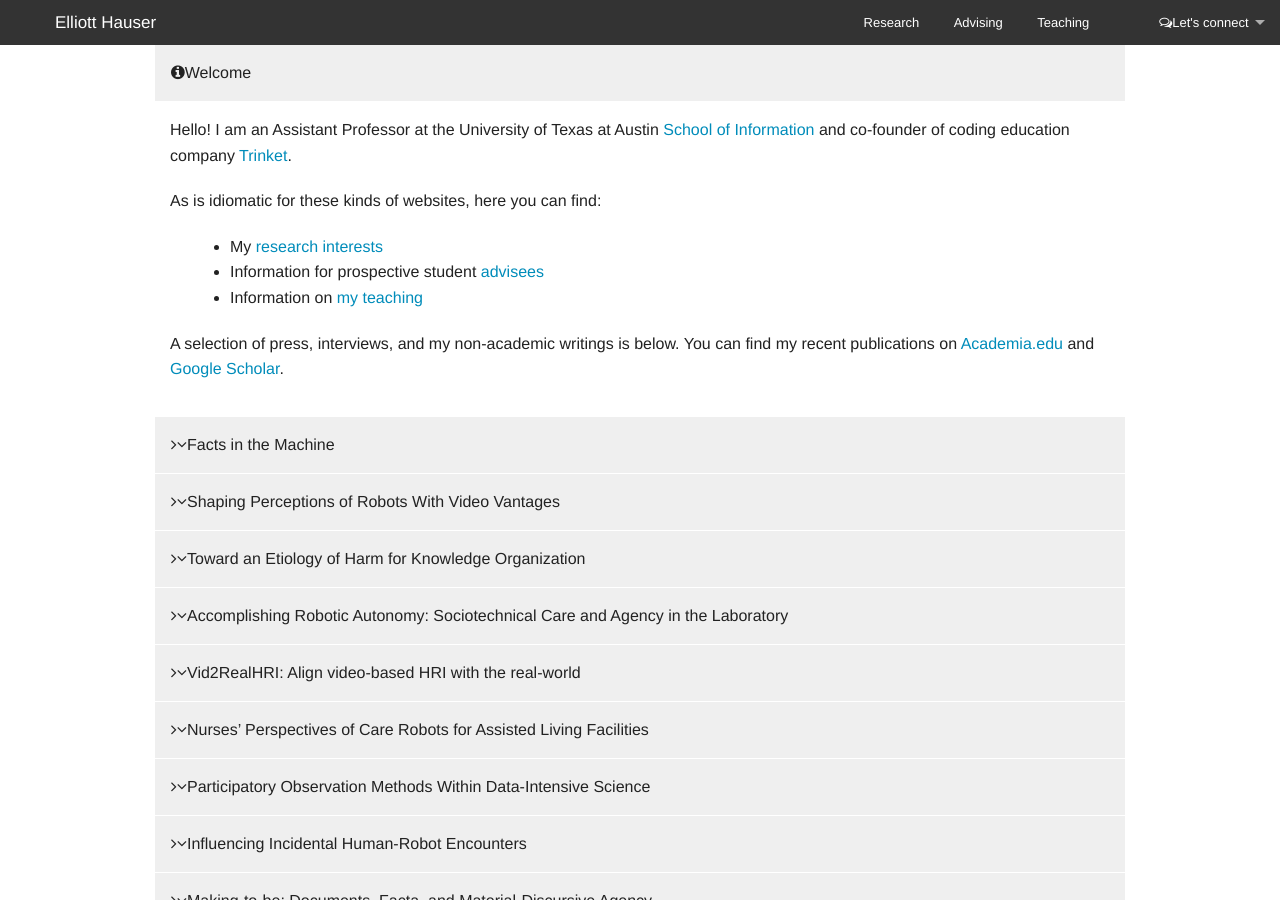
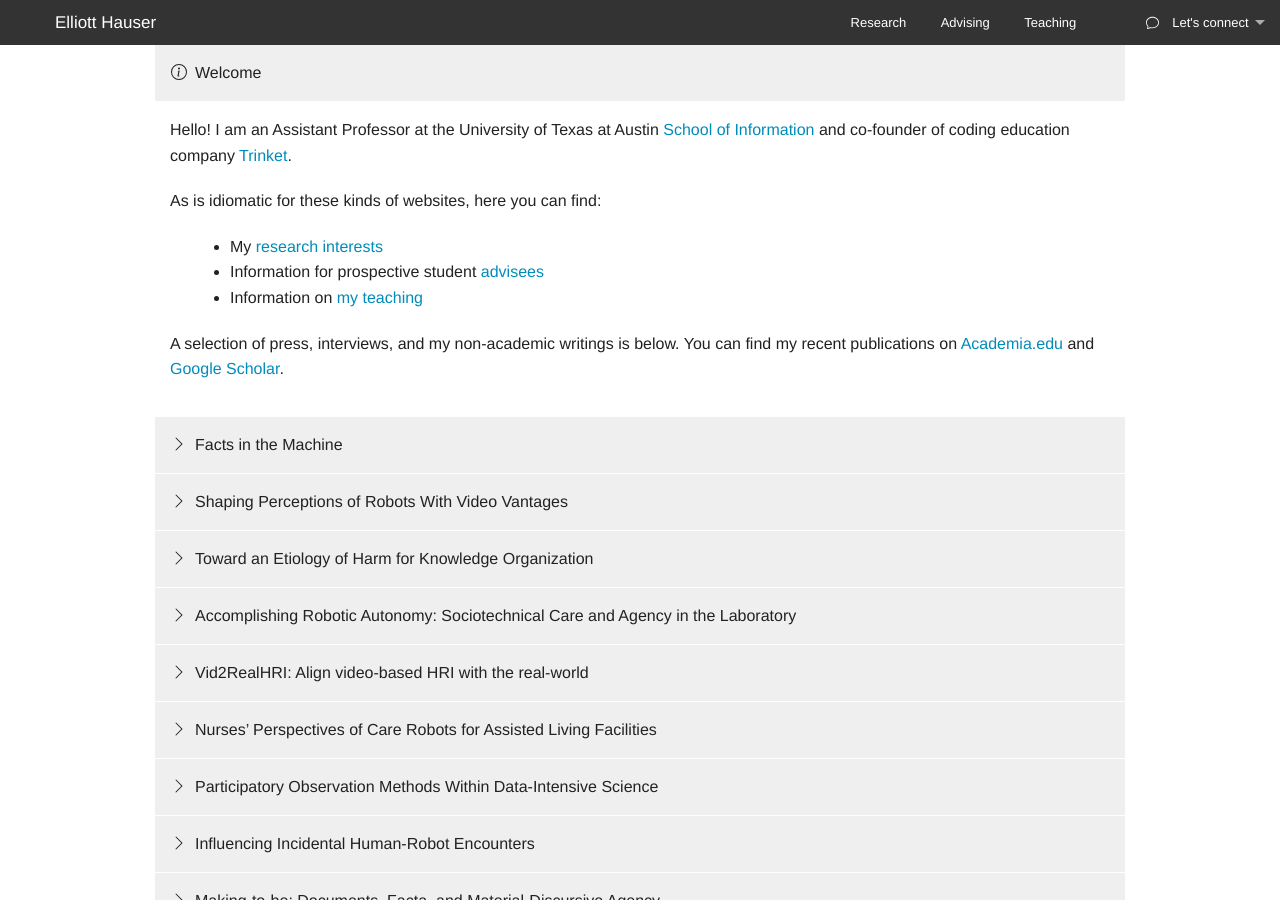
Before and after one commit to eah13/eah13.github.io, a Jekyll site: the page built from index.html, in a window 1280 px wide and 900 px high. Built offline with Jekyll 4.4.1, drawn with Linux system fonts in a browser that asks for light colours; nearby versions of some CDN libraries.

Commit message:
feat: replace Font Awesome icons with inline SVG includes
Co-Authored-By: Claude Sonnet 4.6 <noreply@anthropic.com>

```diff
--- /dev/null
+++ b/_includes/icon.html
@@ -0,0 +1,11 @@
+{% assign cls = "icon" %}{% if include.class %}{% assign cls = cls | append: " " | append: include.class %}{% endif %}
+{%- case include.name -%}
+{%- when "info-circle" %}<svg class="{{ cls }}" viewBox="0 0 16 16" aria-hidden="true"><path d="M8 15A7 7 0 1 1 8 1a7 7 0 0 1 0 14zm0 1A8 8 0 1 0 8 0a8 8 0 0 0 0 16z"/><path d="m8.93 6.588-2.29.287-.082.38.45.083c.294.07.352.176.288.469l-.738 3.468c-.194.897.105 1.319.808 1.319.545 0 .974-.252 1.222-.598l.088-.416c-.193.176-.477.246-.665.246-.266 0-.363-.187-.294-.521l.95-4.47zM9 4.5a1 1 0 1 1-2 0 1 1 0 0 1 2 0z"/></svg>
+{%- when "angle-right" %}<svg class="{{ cls }} icon-angle-right" viewBox="0 0 16 16" aria-hidden="true"><path d="M4.646 1.646a.5.5 0 0 1 .708 0l6 6a.5.5 0 0 1 0 .708l-6 6a.5.5 0 0 1-.708-.708L10.293 8 4.646 2.354a.5.5 0 0 1 0-.708z"/></svg>
+{%- when "angle-down" %}<svg class="{{ cls }} icon-angle-down" viewBox="0 0 16 16" aria-hidden="true"><path d="M1.646 4.646a.5.5 0 0 1 .708 0L8 10.293l5.646-5.647a.5.5 0 0 1 .708.708l-6 6a.5.5 0 0 1-.708 0l-6-6a.5.5 0 0 1 0-.708z"/></svg>
+{%- when "comments" %}<svg class="{{ cls }}" viewBox="0 0 16 16" aria-hidden="true"><path d="M2.678 11.894a1 1 0 0 1 .287.801 10.97 10.97 0 0 1-.398 2c1.395-.323 2.247-.697 2.634-.893a1 1 0 0 1 .71-.074A8.06 8.06 0 0 0 8 14c3.996 0 7-2.807 7-6 0-3.192-3.004-6-7-6S1 4.808 1 8c0 1.468.617 2.83 1.678 3.894zm-.493 3.905a21.682 21.682 0 0 1-.713.129c-.2.032-.352-.176-.273-.362a9.68 9.68 0 0 0 .244-.637l.003-.01c.248-.72.45-1.548.524-2.319C.743 11.37 0 9.76 0 8c0-3.866 3.582-7 8-7s8 3.134 8 7-3.582 7-8 7a9.06 9.06 0 0 1-2.347-.306c-.52.263-1.639.742-3.468 1.105z"/></svg>
+{%- when "university" %}<svg class="{{ cls }}" viewBox="0 0 16 16" aria-hidden="true"><path d="M8.277.084a.5.5 0 0 0-.554 0l-7.5 5A.5.5 0 0 0 .5 6h1.875v7H1.5a.5.5 0 0 0 0 1h13a.5.5 0 1 0 0-1h-.875V6H15.5a.5.5 0 0 0 .277-.916l-7.5-5zM12.375 6v7h-1.25V6h1.25zm-2.5 0v7h-1.25V6h1.25zm-2.5 0v7h-1.25V6h1.25zm-2.5 0v7h-1.25V6h1.25zM8 4a1 1 0 1 1 0-2 1 1 0 0 1 0 2zM.5 15a.5.5 0 0 0 0 1h15a.5.5 0 0 0 0-1H.5z"/></svg>
+{%- when "mortar-board" %}<svg class="{{ cls }}" viewBox="0 0 16 16" aria-hidden="true"><path d="M8.211 2.047a.5.5 0 0 0-.422 0l-7.5 3.5a.5.5 0 0 0 .025.917l7.5 3a.5.5 0 0 0 .372 0L14 7.14V13a1 1 0 0 0-1 1v2h3v-2a1 1 0 0 0-1-1V6.739l.677-.27a.5.5 0 0 0 .025-.917l-7.5-3.5Z"/><path d="M4.176 9.032a.5.5 0 0 0-.656.327l-.5 1.7a.5.5 0 0 0 .294.605l4.5 1.8a.5.5 0 0 0 .372 0l4.5-1.8a.5.5 0 0 0 .294-.605l-.5-1.7a.5.5 0 0 0-.656-.327L8 10.466 4.176 9.032Z"/></svg>
+{%- when "github" %}<svg class="{{ cls }}" viewBox="0 0 24 24" aria-hidden="true"><path d="M12 .297c-6.63 0-12 5.373-12 12 0 5.303 3.438 9.8 8.205 11.385.6.113.82-.258.82-.577 0-.285-.01-1.04-.015-2.04-3.338.724-4.042-1.61-4.042-1.61C4.422 18.07 3.633 17.7 3.633 17.7c-1.087-.744.084-.729.084-.729 1.205.084 1.838 1.236 1.838 1.236 1.07 1.835 2.809 1.305 3.495.998.108-.776.417-1.305.76-1.605-2.665-.305-5.467-1.334-5.467-5.931 0-1.311.469-2.381 1.236-3.221-.124-.303-.535-1.524.117-3.176 0 0 1.008-.322 3.301 1.23A11.509 11.509 0 0 1 12 5.803c1.02.005 2.047.138 3.006.404 2.291-1.552 3.297-1.23 3.297-1.23.653 1.653.242 2.874.118 3.176.77.84 1.235 1.911 1.235 3.221 0 4.609-2.807 5.624-5.479 5.921.43.372.823 1.102.823 2.222 0 1.606-.014 2.898-.014 3.293 0 .322.216.694.825.576C20.565 22.092 24 17.592 24 12.297c0-6.627-5.373-12-12-12"/></svg>
+{%- when "linkedin" %}<svg class="{{ cls }}" viewBox="0 0 24 24" aria-hidden="true"><path d="M20.447 20.452h-3.554v-5.569c0-1.328-.027-3.037-1.852-3.037-1.853 0-2.136 1.445-2.136 2.939v5.667H9.351V9h3.414v1.561h.046c.477-.9 1.637-1.85 3.37-1.85 3.601 0 4.267 2.37 4.267 5.455v6.286zM5.337 7.433a2.062 2.062 0 0 1-2.063-2.065 2.064 2.064 0 1 1 2.063 2.065zm1.782 13.019H3.555V9h3.564v11.452zM22.225 0H1.771C.792 0 0 .774 0 1.729v20.542C0 23.227.792 24 1.771 24h20.451C23.2 24 24 23.227 24 22.271V1.729C24 .774 23.2 0 22.225 0z"/></svg>
+{%- endcase -%}
--- a/_layouts/default.html
+++ b/_layouts/default.html
@@ -44,13 +44,13 @@
           <!-- Right Nav Section -->
           <ul class="right">
             <li class="has-dropdown">
-              <a href="#"><i class="fa fa-comments-o"></i>Let's connect</a>
+              <a href="#">{% include icon.html name="comments" %}Let's connect</a>
               <ul class="dropdown">
-                <li><a href="{{site.academia}}"><i class="fa fa-university fa-large"></i>Academia.edu</a></li>
-                <li><a href="{{site.scholar}}"><i class="fa fa-mortar-board fa-large"></i>Google Scholar</a></li>
+                <li><a href="{{site.academia}}">{% include icon.html name="university" %}Academia.edu</a></li>
+                <li><a href="{{site.scholar}}">{% include icon.html name="mortar-board" %}Google Scholar</a></li>
 {% comment %} R.I.P., old friend     <li><a href="{{site.twitter}}"><i class="fa fa-twitter fa-large"></i>Twitter</a></li> --> {% endcomment %}
-                <li><a href="{{site.github}}"><i class="fa fa-github fa-large"></i>Github</a></li>
-                <li><a href="{{site.linkedin}}"><i class="fa fa-linkedin fa-large"></i>LinkedIn</a></li>
+                <li><a href="{{site.github}}">{% include icon.html name="github" %}Github</a></li>
+                <li><a href="{{site.linkedin}}">{% include icon.html name="linkedin" %}LinkedIn</a></li>
               </ul>
             </li>
           </ul>
--- a/index.html
+++ b/index.html
@@ -7,7 +7,7 @@ title: Welcome!
   <div class="small-12 columns small-centered" id="home">
   <dl class="accordion" data-accordion>
     <dd class="accordion-navigation">
-    <a id="welcomeheader" href="#welcome"><i class="fa fa-info-circle"></i>Welcome</a>
+    <a id="welcomeheader" href="#welcome">{% include icon.html name="info-circle" %}Welcome</a>
       <div id="welcome" class="content active">
         {% capture welcometext %}{% include welcome.md %}{% endcapture %}
         {{ welcometext | markdownify }}
@@ -28,7 +28,7 @@ title: Welcome!
     {% if post.published == false %}{% assign print = false %}{% endif %}
   {% if print == "true" %}
       <dd class="accordion-navigation">
-      <a href="#panel{{ forloop.index }}" onclick="ga('send', 'event', 'Reading', 'Expand Post', '{{ post.title | slugify }}')"><i class="fa fa-angle-right"></i><i class="fa fa-angle-down"></i>{{ post.title }}</a>
+      <a href="#panel{{ forloop.index }}" onclick="ga('send', 'event', 'Reading', 'Expand Post', '{{ post.title | slugify }}')">{% include icon.html name="angle-right" %}{% include icon.html name="angle-down" %}{{ post.title }}</a>
       <div  id="panel{{ forloop.index }}" class="content">
         <div class="text-right post-date"><em>First published on {{ post.date | date: "  %B %e, %Y" }}</em></div>
 
--- a/tools.html
+++ b/tools.html
@@ -5,7 +5,7 @@ layout: default
   <div class="small-12 columns small-centered" id="home">
   <dl class="accordion" data-accordion>
     <dd class="accordion-navigation">
-    <a id="welcomeheader" href="#welcome"><i class="fa fa-info-circle"></i>Recommended Foundertools</a>
+    <a id="welcomeheader" href="#welcome">{% include icon.html name="info-circle" %}Recommended Foundertools</a>
       <div id="welcome" class="content active">
         {% capture tooltext %}{% include tool.md %}{% endcapture %}
         {{ tooltext | markdownify }}
@@ -21,7 +21,7 @@ layout: default
     {% endfor %}
   {% if print == "true" %}
     <dd class="accordion-navigation">
-      <a href="#panel{{ forloop.index }}" onclick="ga('send', 'event', 'Reading', 'Expand Tool', '{{ post.title | slugify }}')"><i class="fa fa-angle-right"></i><i class="fa fa-angle-down"></i>{{ post.title }}</a>
+      <a href="#panel{{ forloop.index }}" onclick="ga('send', 'event', 'Reading', 'Expand Tool', '{{ post.title | slugify }}')">{% include icon.html name="angle-right" %}{% include icon.html name="angle-down" %}{{ post.title }}</a>
       <div  id="panel{{ forloop.index }}" class="content">
         {{ post.content }}
  <p> Check it out {% if post.html %}here: {{ post.html }}{% elsif post.link %}<a href="{{ post.link }}">here.</a>{% endif %}</p>
```
